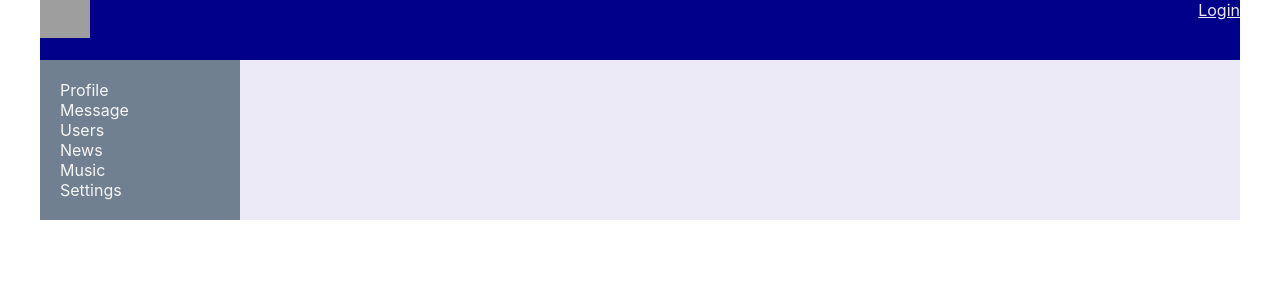
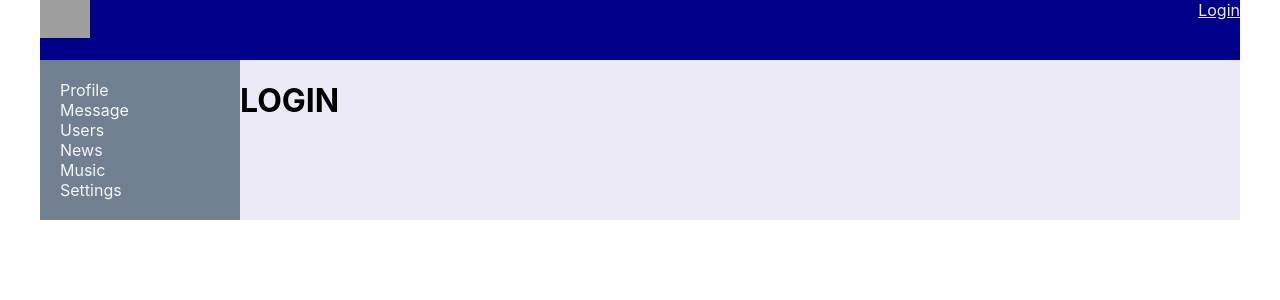
Before and after one commit to Sene4kaaa/samurai-way-main, a React (Create React App) app: page /login in a window 1280 px wide. Shown: the top 300 px of the page. Built offline with nearby package versions, Linux system fonts and the light colour scheme; no server answers; grey boxes are pictures that could not be loaded.

Commit message:
Refactoring code Add route login and component Login.tsx

```diff
--- a/src/App.tsx
+++ b/src/App.tsx
@@ -9,6 +9,7 @@
 import {UsersContainer} from "./components/Users/UsersContainer";
 import ProfileContainer from "./components/Profile/ProfileContainer";
 import HeaderContainer from "./components/Header/HeaderContainer";
+import {Login} from "./components/Login/Login";
 
 
 const App = () => {
@@ -24,6 +25,7 @@
                 <Route path={'/music'} render={() => <Music/>}/>
                 <Route path={'/settings'} render={() => <Settings/>}/>
                 <Route path={'/users'} render={() => <UsersContainer />}/>
+                <Route path={'/login'} render={() => <Login />}/>
             </div>
         </div>
     );
--- /dev/null
+++ b/src/components/Login/Login.tsx
@@ -0,0 +1,5 @@
+import React from "react";
+
+export const Login = () => {
+    return <h1>LOGIN</h1>
+}
```
